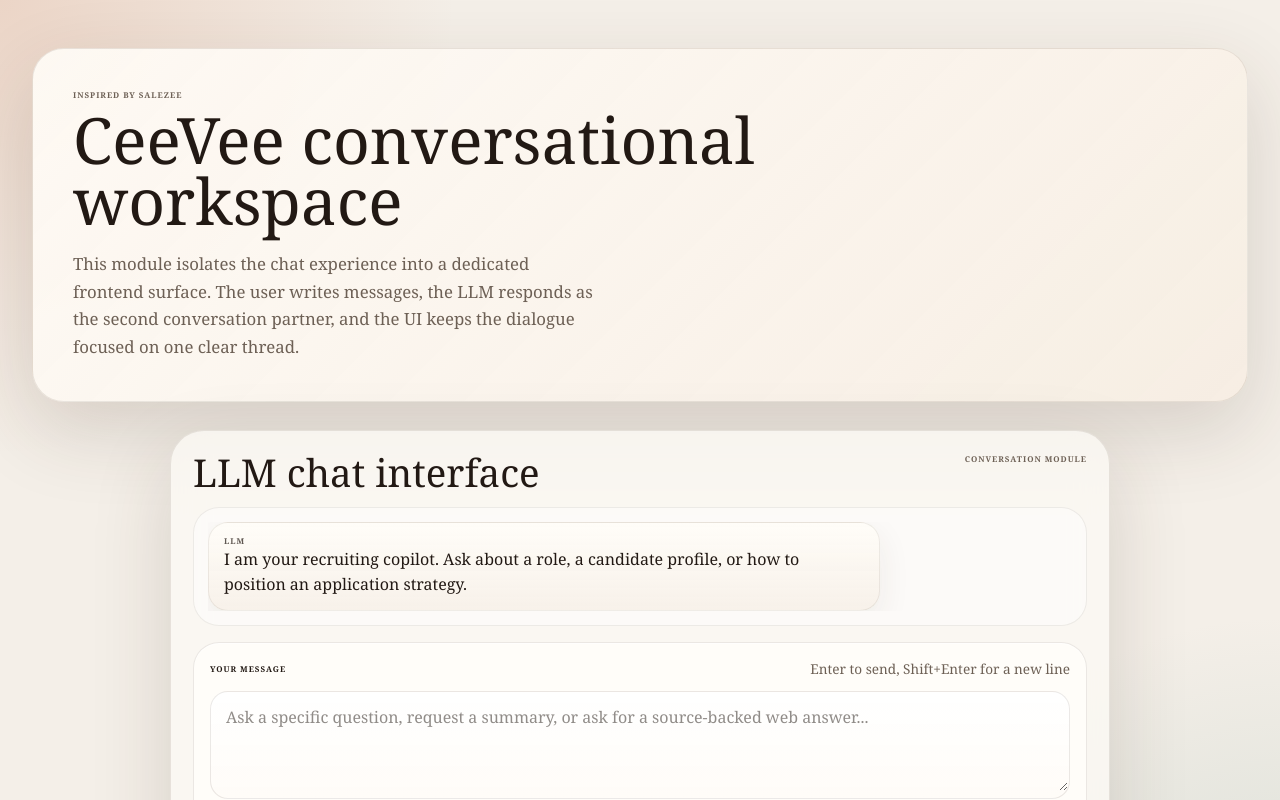
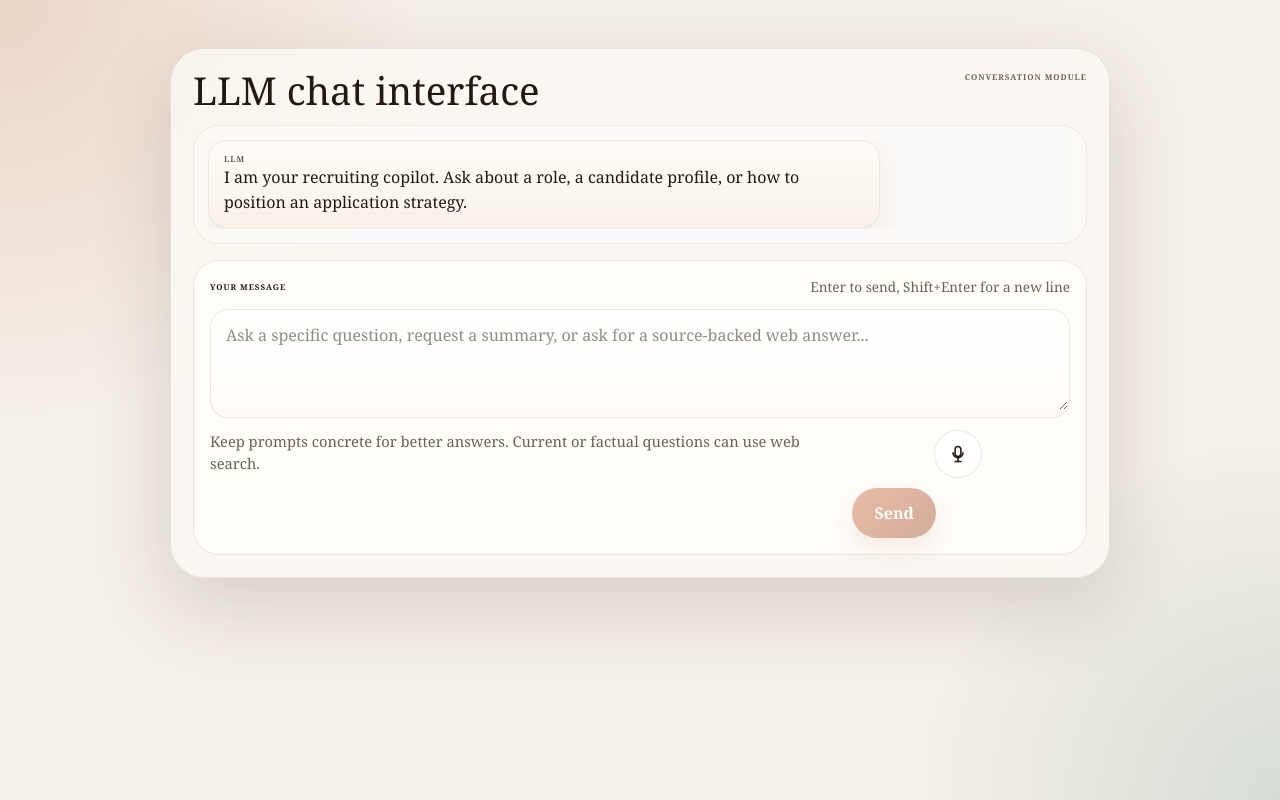
Before and after one commit to webeet-io/application-agent, a Next.js app in the folder apps/web/: page / in a window 1280 px wide. Shown: the top 800 px of the page. Built offline with nearby package versions, Linux system fonts and the light colour scheme.

Commit message:
refactor(chat-ui): remove landing hero block
- remove the introductory hero panel above the chat interface
- keep the page focused on the chat module as the primary surface
- simplify the page layout so the chat loads immediately

```diff
--- a/apps/web/src/app/page.tsx
+++ b/apps/web/src/app/page.tsx
@@ -2,24 +2,10 @@ import { ChatInterface } from '@/modules/chat/components/chat-interface'
 
 export default function Home() {
   return (
-    <main className="grid min-h-screen gap-7 px-5 py-12 md:px-8">
-      <section className="mx-auto w-full max-w-7xl rounded-[2rem] border border-[rgba(71,53,40,0.11)] bg-[linear-gradient(135deg,rgba(255,252,247,0.9),rgba(247,237,226,0.82))] p-5 shadow-[0_28px_80px_rgba(65,46,32,0.16)] md:p-10">
-        <div className="max-w-3xl">
-          <p className="text-[0.5rem] font-bold uppercase tracking-[0.12em] text-[#6d6055]">
-            Inspired by Salezee
-          </p>
-          <h1 className="mt-2 text-[clamp(2.4rem,5vw,4.8rem)] leading-[0.96]">
-            CeeVee conversational workspace
-          </h1>
-          <p className="mt-[18px] max-w-[56ch] text-[1.05rem] leading-[1.65] text-[#6d6055]">
-            This module isolates the chat experience into a dedicated frontend surface.
-            The user writes messages, the LLM responds as the second conversation partner,
-            and the UI keeps the dialogue focused on one clear thread.
-          </p>
-        </div>
-      </section>
-
-      <ChatInterface />
+    <main className="grid min-h-screen px-5 py-12 md:px-8">
+      <div className="flex min-h-full items-start justify-center">
+        <ChatInterface />
+      </div>
     </main>
   )
 }
```
